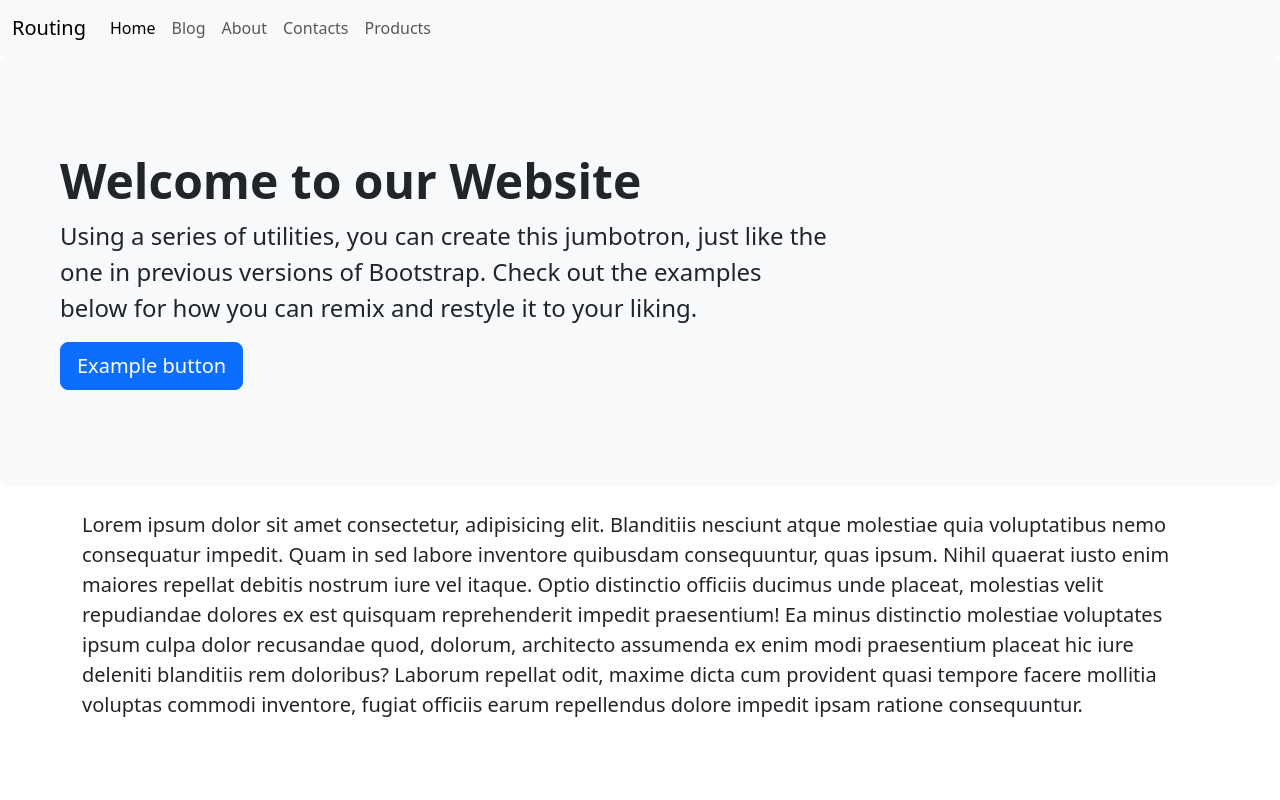
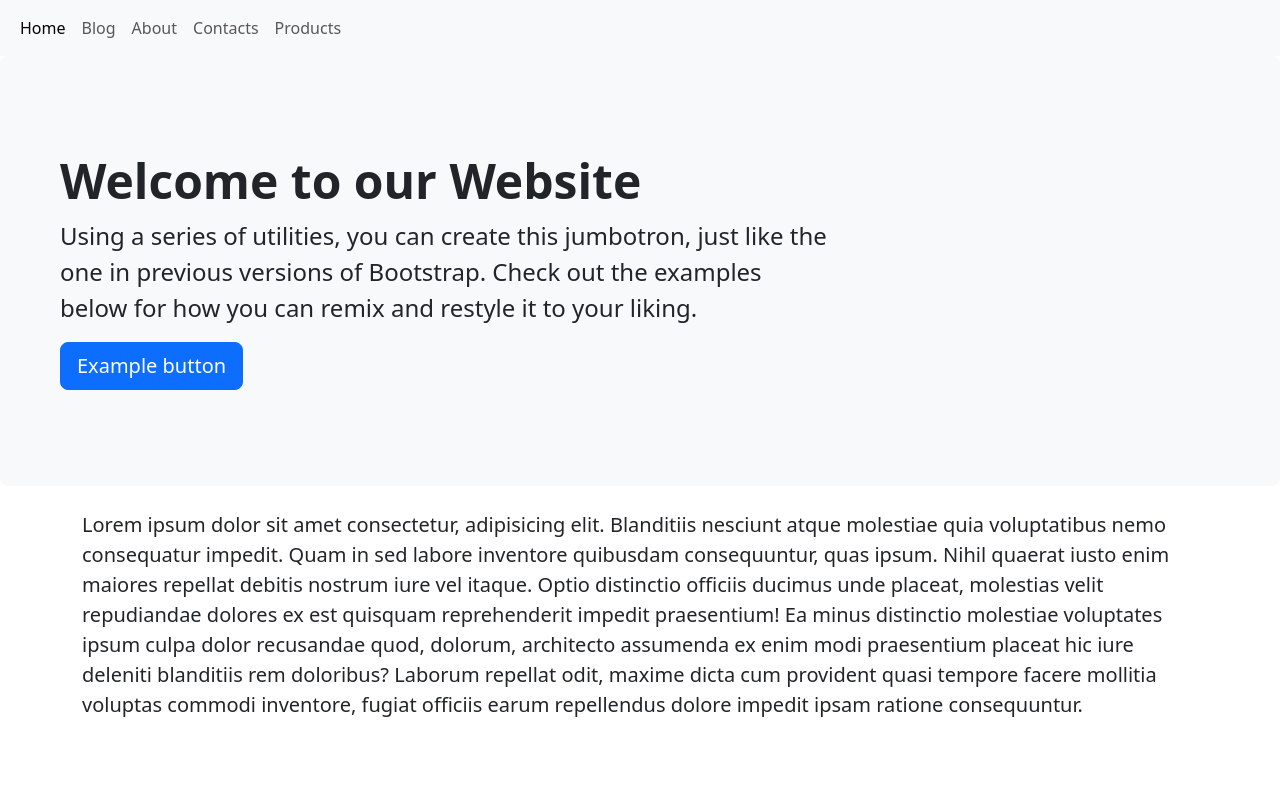
Before and after one commit to GianniVita/react-context-api, a React (Vite) app: page / in a window 1280 px wide. Shown: the top 800 px of the page. Built offline with nearby package versions, Linux system fonts and the light colour scheme.

Commit message:
remove Routing link from Header component and add BudgetContext for state management

```diff
--- a/src/components/Header.jsx
+++ b/src/components/Header.jsx
@@ -39,7 +39,6 @@ export default function Header() {
         <header>
             <nav className="navbar navbar-expand-md navbar-light bg-light">
                 <div className="container-fluid">
-                    <Link className="navbar-brand" to="/">Routing</Link>
                     <button
                         className="navbar-toggler d-lg-none"
                         type="button"
--- /dev/null
+++ b/src/context/BudgetContext.jsx
@@ -0,0 +1,6 @@
+import { createContext } from "react";
+
+const BudgetContext = createContext();
+
+
+export default BudgetContext;
```
